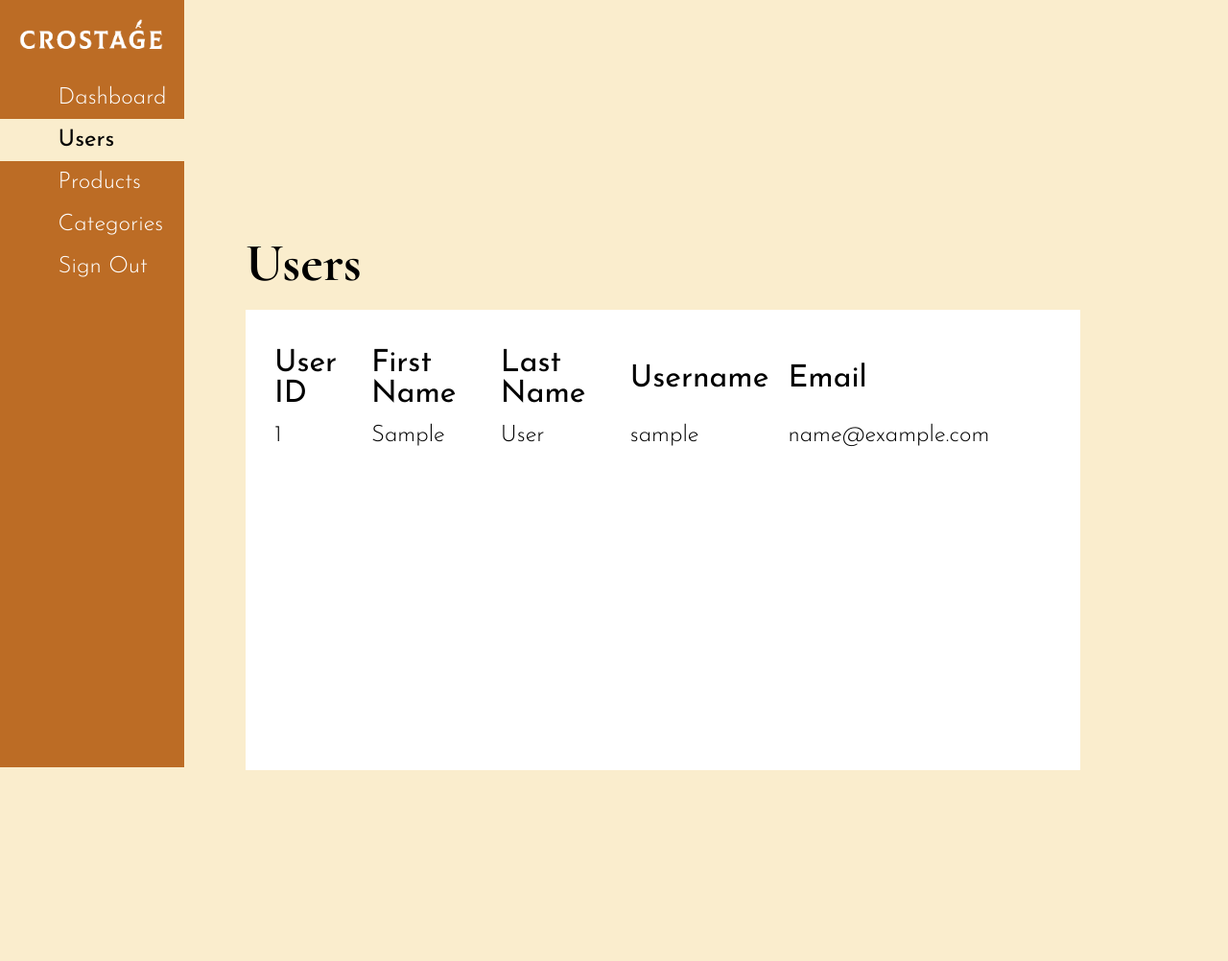
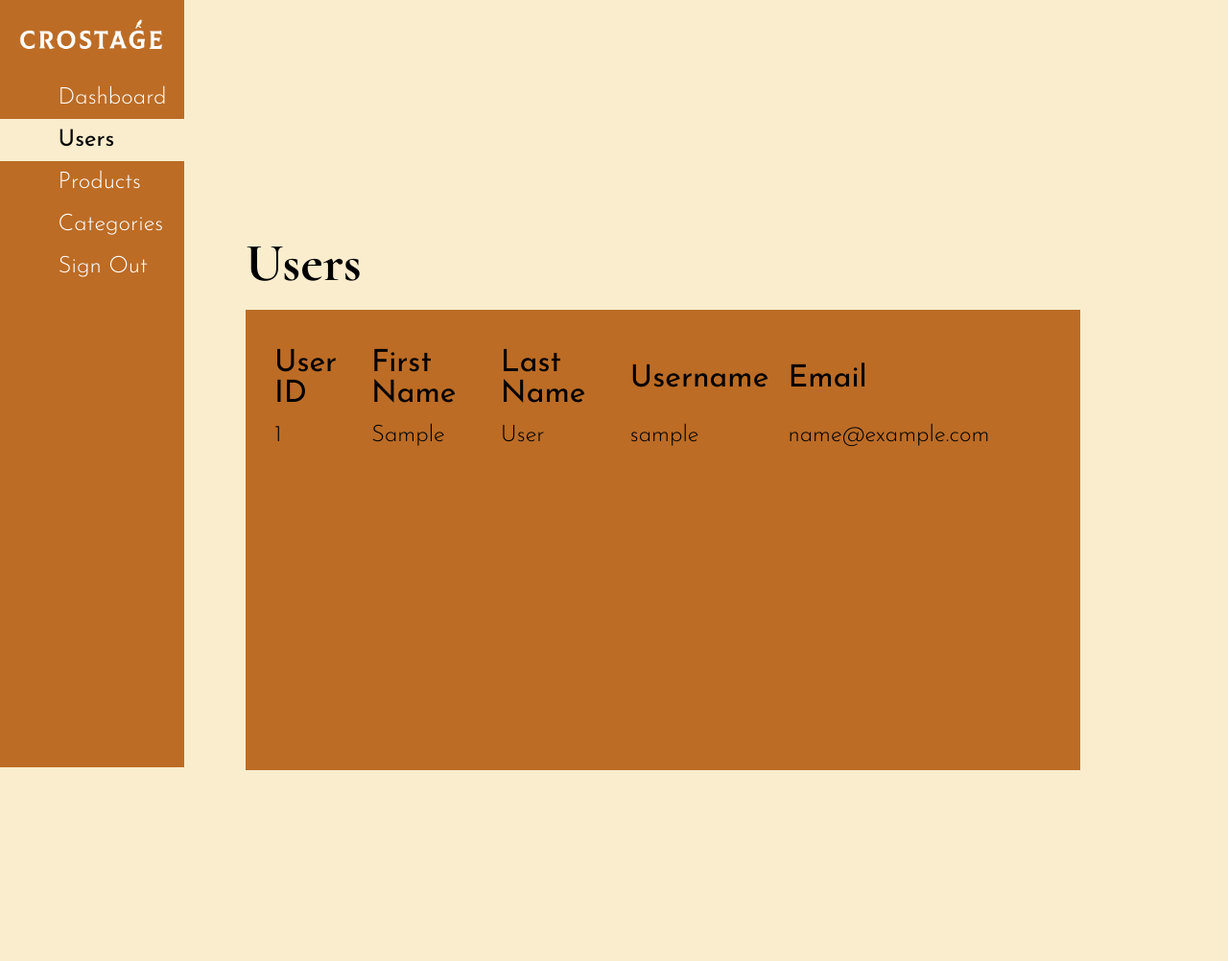
Before and after one commit to PhantasyCodes/crostage-repo, a PHP site: page /admin/users.php in a window 1280 px wide. Shown: the top 1002 px of the page at 96% size. Run offline with PHP 8.4, Linux system fonts and the light colour scheme; tables that the repository leaves empty or names only in its code hold one stand-in row (values such as "Sample post"); data that the repository does not hold is empty; some libraries are stand-ins or nearby versions.

Commit message:
Update style.css

```diff
--- a/css/style.css
+++ b/css/style.css
@@ -962,7 +962,7 @@ button:focus {
 .products-table {
     height: 60vh;
     width: 80%;
-    background-color: white;
+    background-color: #bc6c25;
     margin-left: 5vw;
     display: flex;
     flex-direction: column;
```
